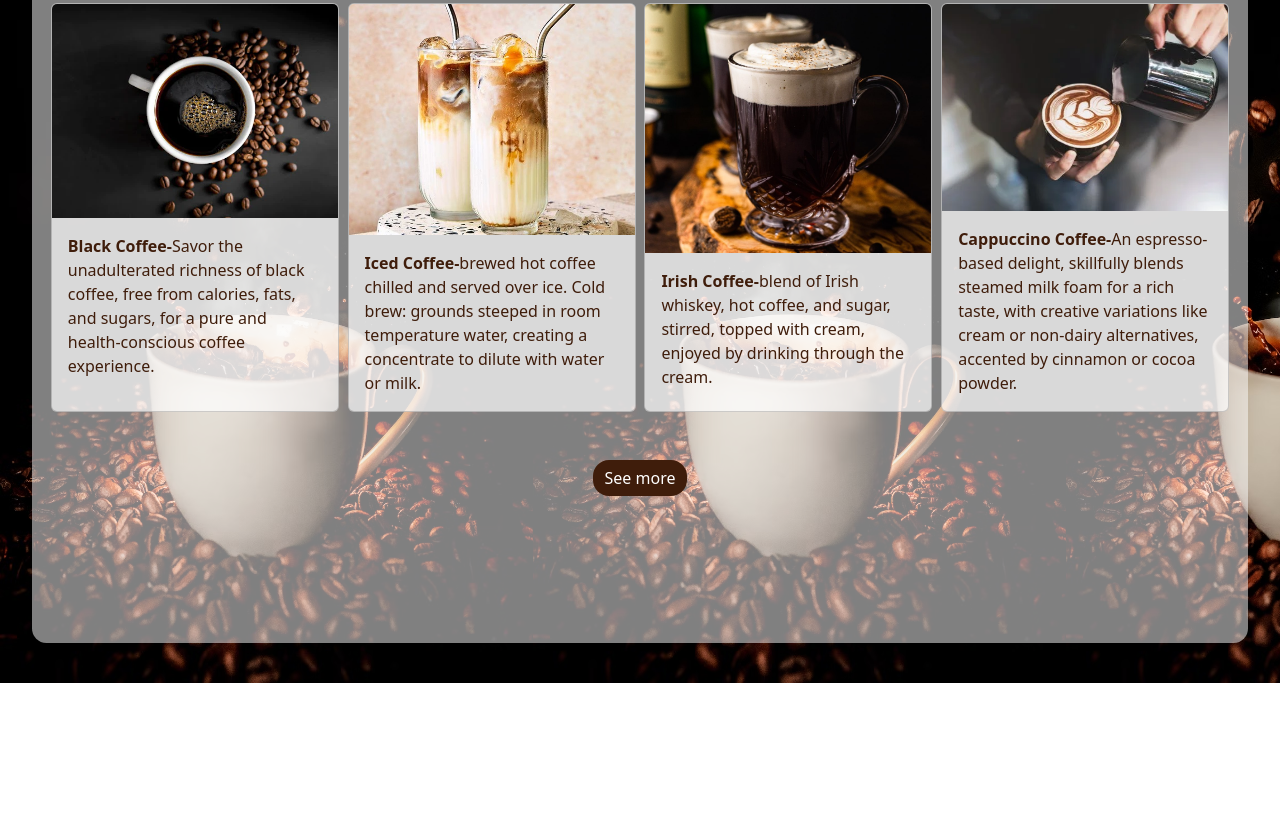
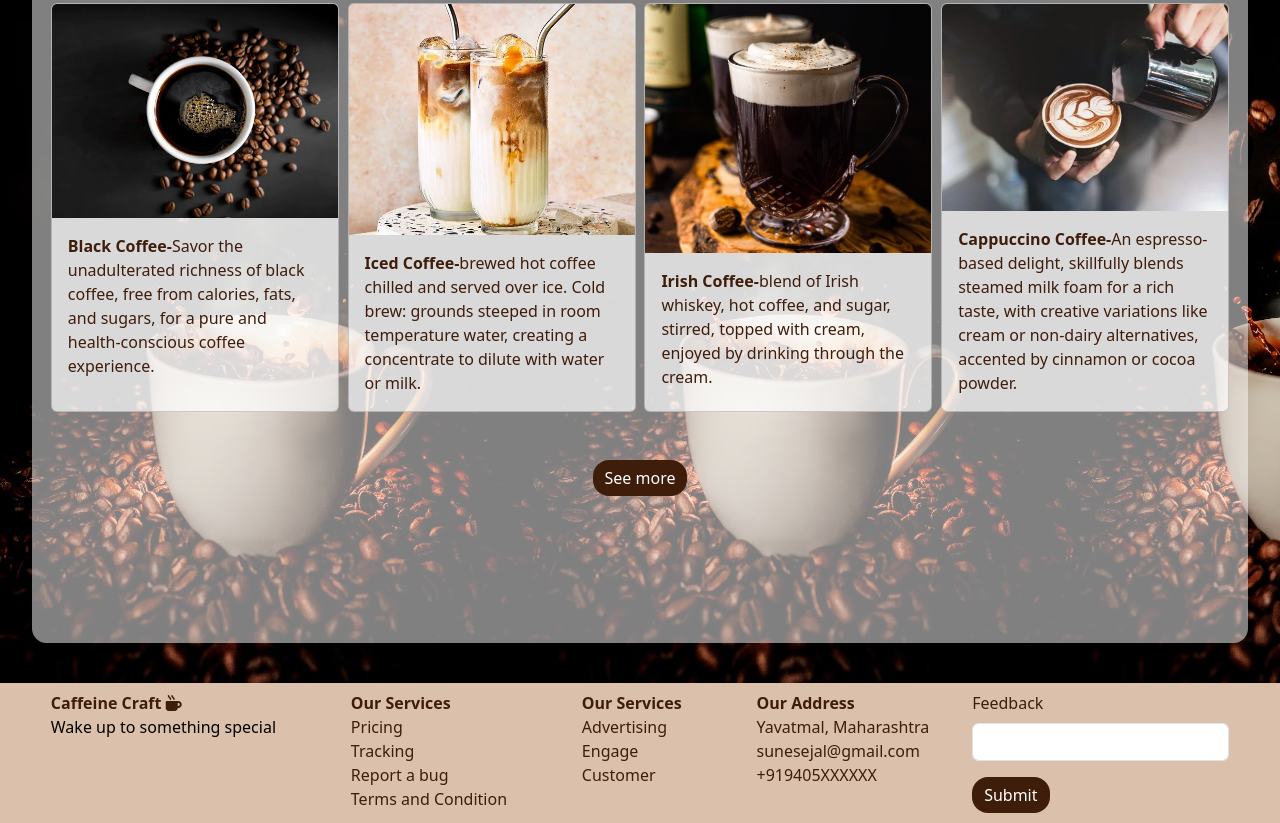
Before and after one commit to SejalSune/Coffee-Shop-Project, a plain HTML site: page index.html in a window 1280 px wide. Shown: the part 917-1740 px from the top of the page. Before the commit the page ends 1600 px from the top, so only its background shows below. Drawn offline with nearby package versions, Linux system fonts and the light colour scheme.

Commit message:
footer added

```diff
--- a/index.css
+++ b/index.css
@@ -108,3 +108,15 @@
     justify-content: center;
     align-items: center;
 }
+
+.footer {
+    padding: 0.5rem;
+    background-color:#dbc1ac;
+    display: flex;
+    height: 140px;
+    justify-content: space-evenly;
+}
+
+li {
+    list-style-type: none;
+}
--- a/index.html
+++ b/index.html
@@ -13,7 +13,7 @@
     <div class="main">
         <div class="main1">
             <div id="main1a">
-                <div id="Flavored"><b>Flavored <i class="fa-solid fa-mug-hot"></i></b><br>Wake up to something special</div>
+                <div id="Flavored"><b>Caffeine Craft <i class="fa-solid fa-mug-hot"></i></b><br>Wake up to something special</div>
                 <div id="home">
                     <div>Home</div>
                     <div>Coffee Menu</div>
@@ -39,7 +39,6 @@
             </div>
             <br>
             <div class="extra">
-                <!-- <img src="coffee house.jpg" alt="house"> -->
                 <div><big><b>Indulge in the rich, aromatic world of coffee at our cafe! From the bold and robust flavors of cappuccino, espresso, and latte to the nuanced delights of lungo, ristretto, café au lait, and refreshing cold brew – we offer a tempting array of coffee experiences. If you have any preferences or crave a personalized touch, we're more than happy to tailor our offerings to elevate your coffee journey. Your satisfaction is our priority!</b></big></div>
                 <br>
                 <div><big><i>You can't buy happiness, but you can buy coffee, and that's pretty close </i></big><i class="fa-solid fa-mug-hot fa-bounce fa-xl"></i></div>
@@ -82,6 +81,43 @@
             </div>
         </div>
     </div>
+    <div class="footer">
+        <div id="Flavored"><b>Caffeine Craft <i class="fa-solid fa-mug-hot"></i></b><br>Wake up to something special</div>
+        <div class="footera">
+            <ul>
+                <li><b>Our Services</b></li>
+                <li>Pricing</li>
+                <li>Tracking</li>
+                <li>Report a bug</li>
+                <li>Terms and Condition</li>
+            </ul>
+        </div>
+        <div class="footera">
+            <ul>
+                <li><b>Our Services</b></li>
+                <li>Advertising</li>
+                <li>Engage</li>
+                <li>Customer</li>
+            </ul>
+        </div>
+        <div class="footera">
+            <ul>
+                <li><b>Our Address</b></li>
+                <li>Yavatmal, Maharashtra</li>
+                <li>sunesejal@gmail.com</li>
+                <li>+919405XXXXXX</li>
+            </ul>
+        </div>
+        <div class="footera">
+            <form>
+                <div class="mb-3">
+                  <label for="exampleInputPassword1" class="form-label">Feedback</label>
+                  <input type="feedback" class="form-control" id="exampleInputPassword1">
+                </div>
+                <button class="btn btn-dark">Submit</button>
+              </form>
+        </div>
+    </div>
     <script src="https://cdn.jsdelivr.net/npm/bootstrap@5.3.2/dist/js/bootstrap.bundle.min.js"></script>
 </body>
 </html>
```
